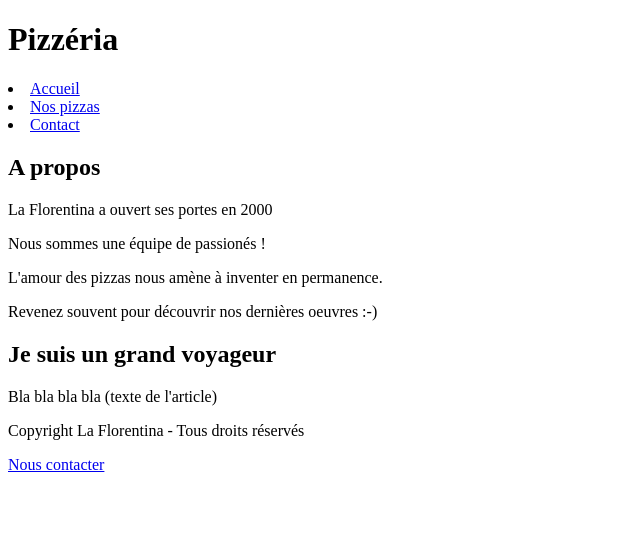
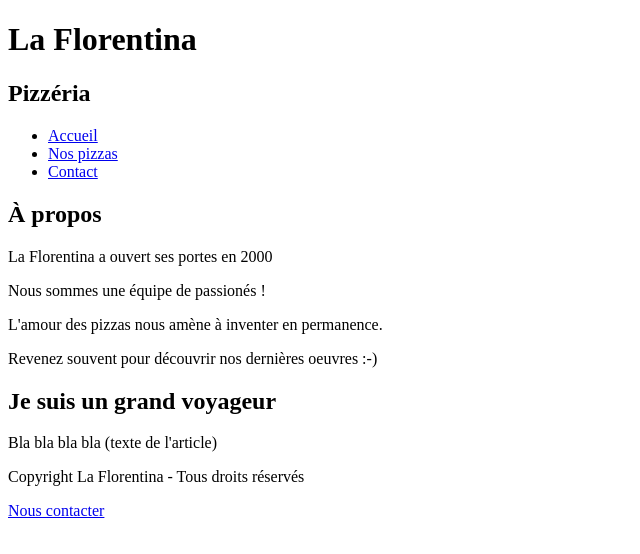
Before and after one commit to PIERGINT/workshop-html, a plain HTML site: page index.html in a window 1280 px wide. Shown: the whole page, without its empty margins (0-640 px from the left). Drawn offline with Linux system fonts and the light colour scheme.

Commit message:
Index4 bis

```diff
--- a/index.html
+++ b/index.html
@@ -4,18 +4,19 @@
     <meta charset="utf-8">
     <link>
     <style></style>
-    <header>
-<title>La Florentina</title>
-</header>
+    <title>Pizzéria - La Florentina</title>
 </head>
 <body>
-    <h1>Pizzéria</h1>
-    <u1>
+    <header>
+        <h1>La Florentina</h1>
+        <h2>Pizzéria</h2>
+        </header>
+    <nav><ul>
     <li><a href="https://piergint.github.io/workshop-html" target="_parent">Accueil</a></li>
-    <li><a href="https://piergint.github.io/workshop-html" target="_self">Nos pizzas</a></li>
+    <li><a href="liste_pizzas.html" target="_self">Nos pizzas</a></li>
     <li><a href="p.marget@yahoo.com">Contact</a></li>
-</u1>
-    <h2>A propos</h2>
+</ul></nav>
+    <h2>À propos</h2>
     <p> La Florentina a ouvert ses portes en 2000</p>
     <p> Nous sommes une équipe de passionés !</p>
     <p> L'amour des pizzas nous amène à inventer en permanence.</p>
@@ -23,6 +24,6 @@
     <h2>Je suis un grand voyageur</h2>
     <p> Bla bla bla bla (texte de l'article)</p>
     <p> Copyright La Florentina - Tous droits réservés</p>
-    <a href="p.marget@yahoo.com" target="_blank">Nous contacter</a>
+    <nav><a href="p.marget@yahoo.com" target="_blank">Nous contacter</a></nav>
 </body>
 </html>
```
